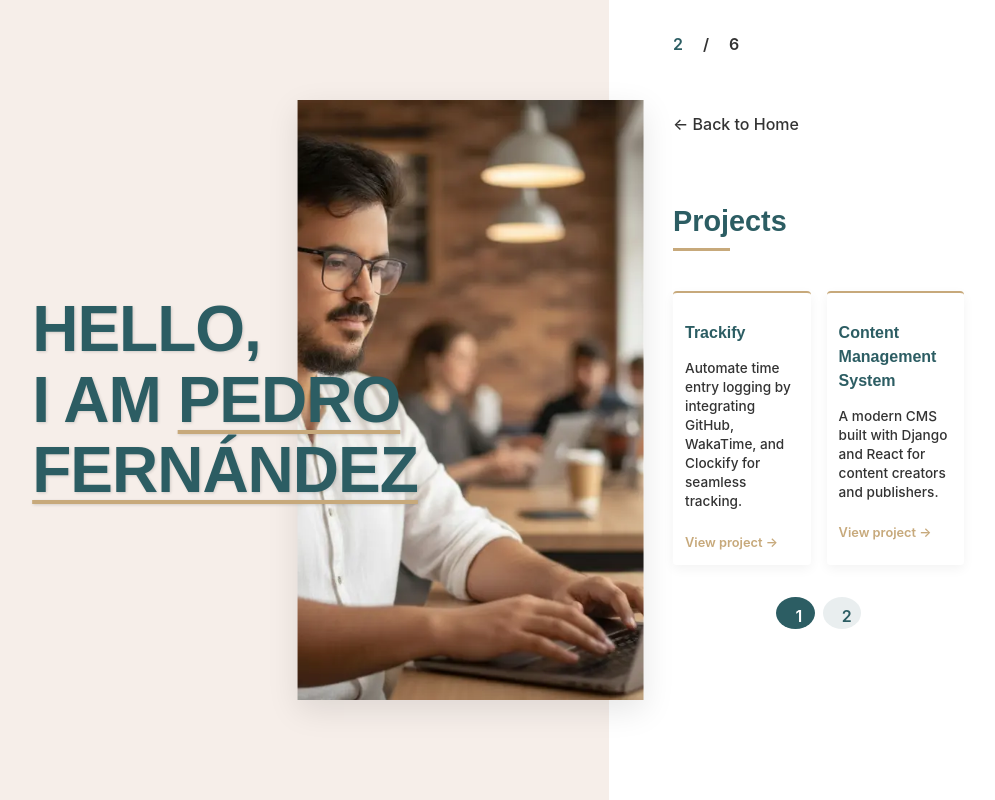
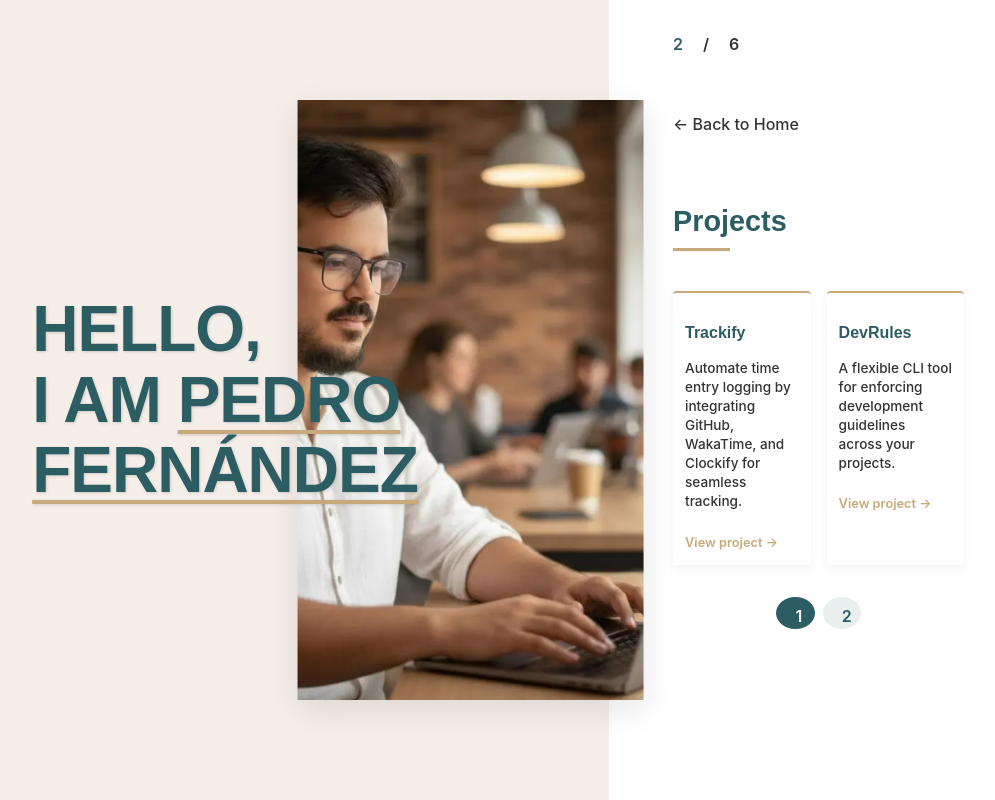
Before and after one commit to pedroifgonzalez/my-portfolio, a React (Vite) app: page / in a window 1280 px wide. Both pictures are taken after a click on the link "Portfolio". Shown: the whole page, without its empty margins (159-1154 px from the left). Built offline with nearby package versions, Linux system fonts and the light colour scheme.

Commit message:
feat: add new project (devrules)

```diff
--- a/src/components/sections/Projects.tsx
+++ b/src/components/sections/Projects.tsx
@@ -54,13 +54,13 @@ export default function Projects() {
             </div>
             <div className="project-card p-6 border rounded-lg shadow">
               <a
-                href="https://github.com/pedroifgonzalez/django-cms"
+                href="https://github.com/pedroifgonzalez/devrules"
                 target="_blank"
                 className="project-card-link"
               >
-                <h3 className="font-bold text-xl">Content Management System</h3>
+                <h3 className="font-bold text-xl">DevRules</h3>
                 <p className="text-gray-600 mt-2">
-                  A modern CMS built with Django and React for content creators and publishers.
+                  A flexible CLI tool for enforcing development guidelines across your projects.
                 </p>
                 <span className="view-project">View project →</span>
               </a>
```
